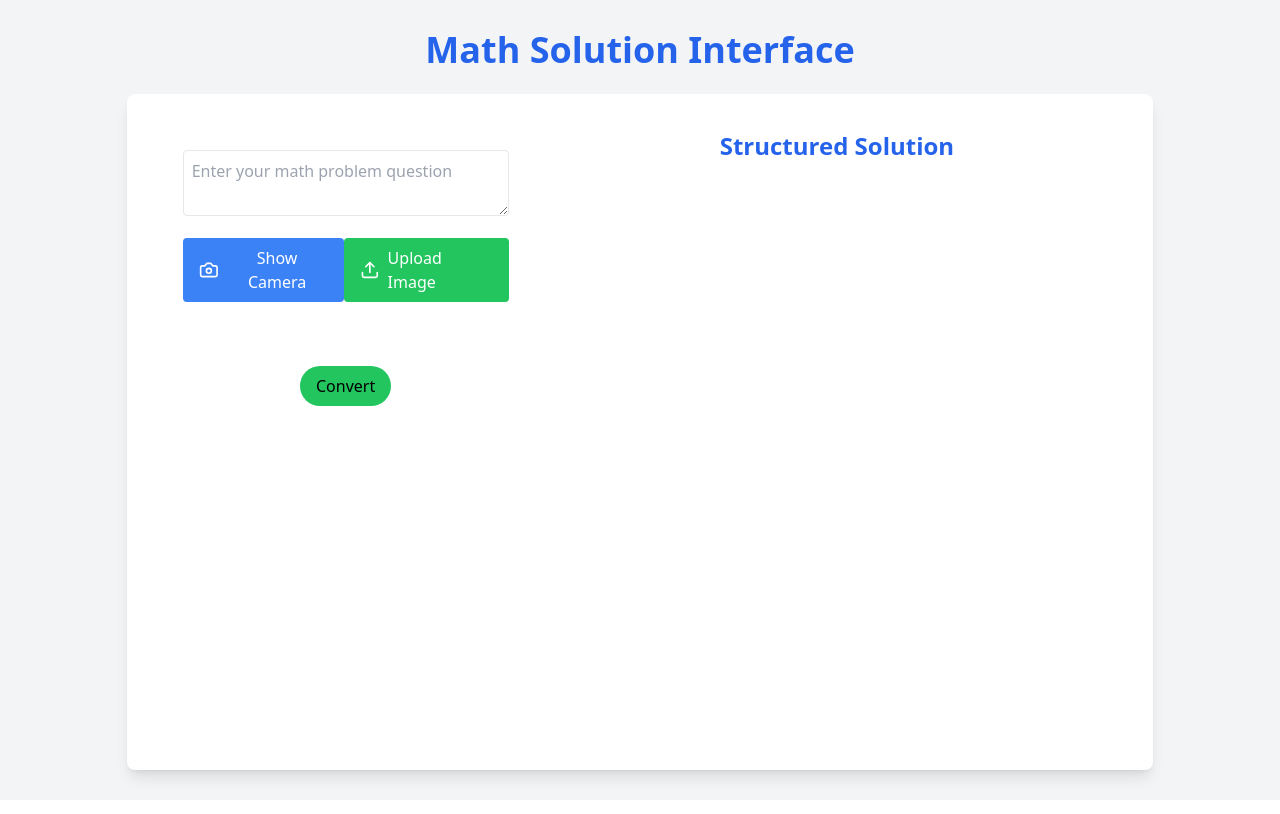
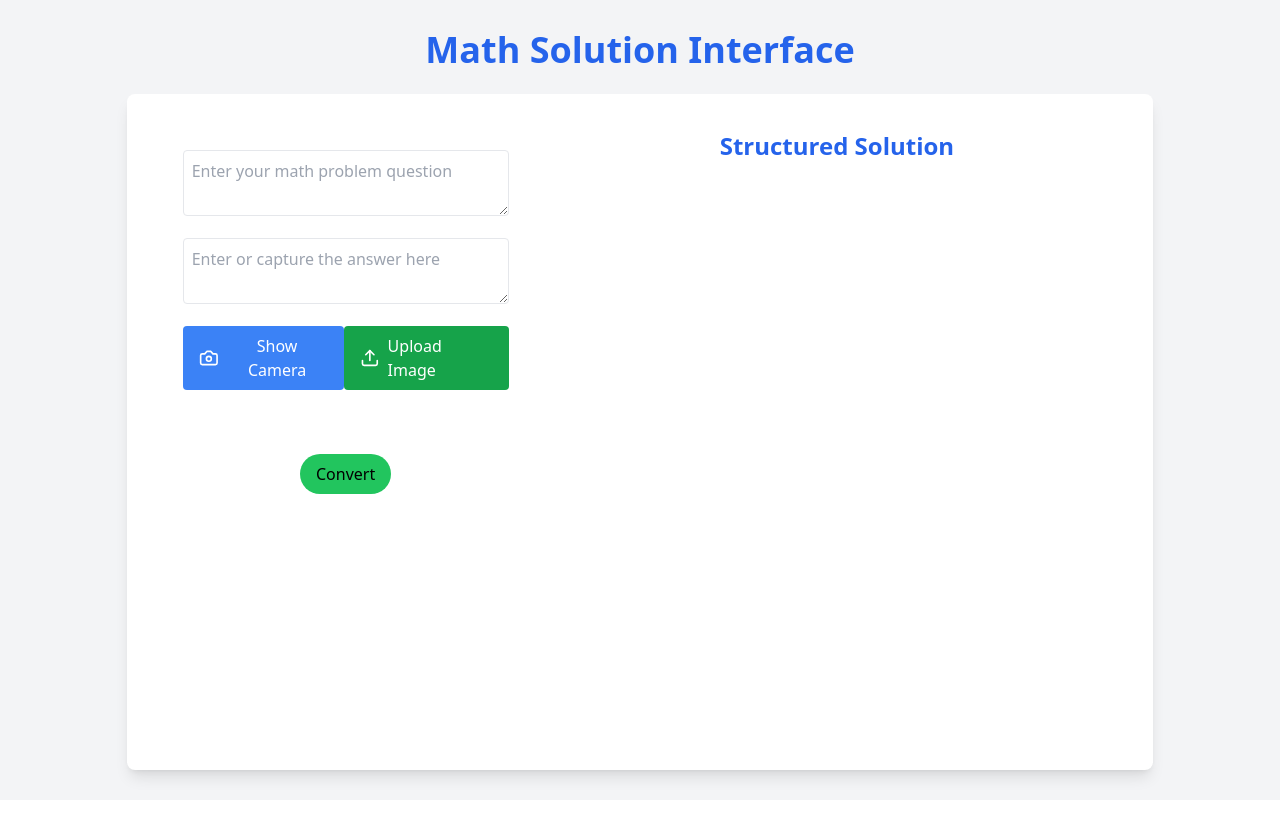
Before and after one commit to Davshiv20/mathFormalizer, a React (Vite) app in the folder math-solution-interface/: page / in a window 1280 px wide. Built offline with nearby package versions, Linux system fonts and the light colour scheme.

Commit message:
question and answer text area separated

```diff
--- a/math-solution-interface/src/components/MathInput.jsx
+++ b/math-solution-interface/src/components/MathInput.jsx
@@ -1,18 +1,22 @@
 import React, { useState, useRef } from 'react';
 import { useDispatch, useSelector } from 'react-redux';
-import { setInput, processSolution } from '../features/mathSlice';
+import { setInput, setQuestion, processSolution } from '../features/mathSlice';
 import { Camera } from 'react-camera-pro';
 import { Camera as CameraIcon, Upload, X } from 'lucide-react';
 import axios from 'axios';
 
 const MathInput = () => {
   const dispatch = useDispatch();
-  const { input, isLoading, structuredSolution, error } = useSelector((state) => state.math);
+  const { input, question, isLoading, structuredSolution, error } = useSelector((state) => state.math);
   const [showCamera, setShowCamera] = useState(false);
   const [isCaptureLoading, setIsCaptureLoading] = useState(false);
   const camera = useRef(null);
 
-  const handleInputChange = (e) => {
+  const handleQuestionChange = (e) => {
+    dispatch(setQuestion(e.target.value));
+  };
+
+  const handleAnswerChange = (e) => {
     dispatch(setInput(e.target.value));
   };
 
@@ -23,7 +27,6 @@ const MathInput = () => {
   const processMathPix = async (imageData) => {
     setIsCaptureLoading(true);
     try {
-      // Replace with your actual backend endpoint that interfaces with MathPix
       const response = await axios.post('http://localhost:3001/api/mathpix', { image: imageData });
       dispatch(setInput(input + ' ' + response.data.latex));
     } catch (error) {
@@ -52,14 +55,19 @@ const MathInput = () => {
   };
 
   return (
-    // <div className="flex flex-col items-center justify-center min-h-screen bg-gray-100 p-4">
-    //   <h1 className="text-4xl font-bold text-blue-600 mb-8">Math Solution Interface</h1>
     <div className="bg-white p-8 rounded-lg w-full max-w-md">
       <textarea
         className="w-full p-2 border rounded mb-4"
+        value={question}
+        onChange={handleQuestionChange}
+        placeholder="Enter your math problem question"
+        rows="2"
+      />
+      <textarea
+        className="w-full p-2 border rounded mb-4"
         value={input}
-        onChange={handleInputChange}
-        placeholder="Enter your math problem question"
+        onChange={handleAnswerChange}
+        placeholder="Enter or capture the answer here"
         rows="2"
       />
 
@@ -71,7 +79,7 @@ const MathInput = () => {
           <CameraIcon size={20} className="mr-2" />
           {showCamera ? "Hide Camera" : "Show Camera"}
         </button>
-        <label className="flex items-center px-4 py-2 bg-green-500 text-white rounded hover:bg-green-600 cursor-pointer">
+        <label className="flex items-center px-4 py-2 bg-green-600 text-white rounded hover:bg-green-600 cursor-pointer">
           <Upload size={20} className="mr-2" />
           Upload Image
           <input
@@ -108,14 +116,6 @@ const MathInput = () => {
         {isLoading ? 'Converting...' : 'Convert'}
       </button> */}
     </div>
-    //   {error && <p className="text-red-500 mt-4">{error}</p>}
-    //   {structuredSolution && (
-    //     <div className="mt-8 bg-white p-8 rounded-lg shadow-md w-full max-w-md">
-    //       <h2 className="text-2xl font-bold mb-4">Structured Solution:</h2>
-    //       <pre className="whitespace-pre-wrap">{structuredSolution}</pre>
-    //     </div>
-    //   )}
-    // </div>
   );
 };
 
--- a/math-solution-interface/src/components/StructuredSolution.jsx
+++ b/math-solution-interface/src/components/StructuredSolution.jsx
@@ -9,7 +9,7 @@ const StructuredSolution = () => {
 
   if (isLoading) return <p>Processing...</p>;
   if (error) return <p>Error: {error}</p>;
-
+  console.log(structuredSolution);
   return (
     <div className="h-[95%]">
       <div className="h-[90%] overflow-x-scroll">
--- a/math-solution-interface/src/features/mathSlice.js
+++ b/math-solution-interface/src/features/mathSlice.js
@@ -16,6 +16,7 @@ export const processSolution = createAsyncThunk(
 const mathSlice = createSlice({
   name: 'math',
   initialState: {
+    question: '',
     input: '',
     structuredSolution: null,
     isLoading: false,
@@ -24,6 +25,9 @@ const mathSlice = createSlice({
   reducers: {
     setInput: (state, action) => {
       state.input = action.payload;
+    },
+    setQuestion: (state, action) => {
+      state.question = action.payload;
     },
   },
   extraReducers: (builder) => {
@@ -43,5 +47,5 @@ const mathSlice = createSlice({
   },
 });
 
-export const { setInput } = mathSlice.actions;
+export const { setInput, setQuestion } = mathSlice.actions;
 export default mathSlice.reducer;
```
Lines whose indentation alone changed are shown as unchanged.
